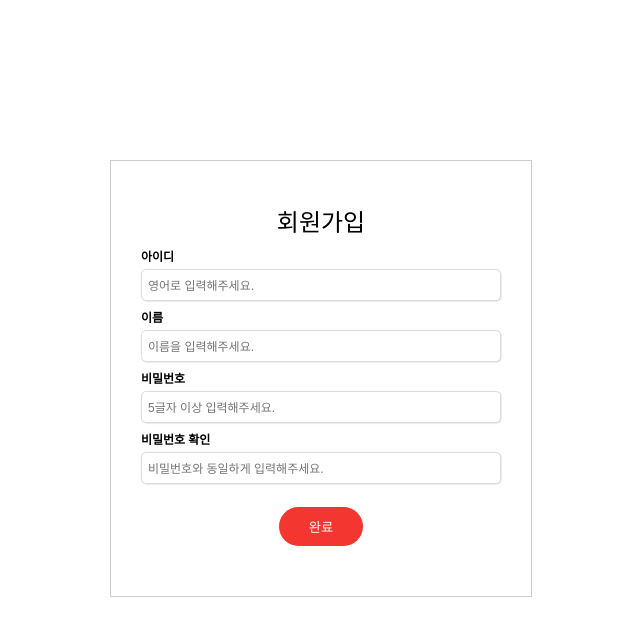
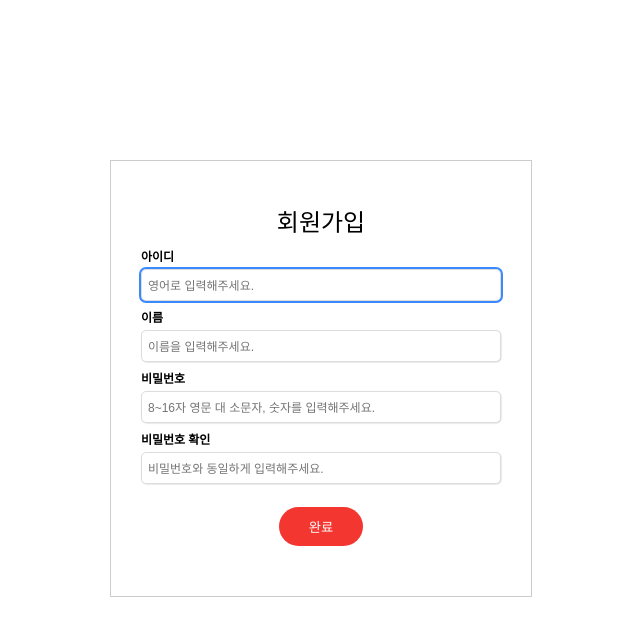
Before and after one commit to KDT1-FE/Y_FE_Toy2, a React (Vite) app: page /signup in a window 1280 px wide. Shown: the top 636 px of the page, without its empty margins (319-959 px from the left). Built offline with nearby package versions, Linux system fonts and the light colour scheme.

Commit message:
Feat: Finish SignUp page

```diff
--- a/src/components/FormInput/FormInput.tsx
+++ /dev/null
@@ -1,43 +0,0 @@
-import styled from "styled-components";
-
-function FormInput({ id, label, inputProps }) {
-  return (
-    <FormInputContainer>
-      <InputLabel htmlFor={id}>{label}</InputLabel>
-      <Input id={id} {...inputProps} />
-    </FormInputContainer>
-  );
-}
-
-export default FormInput;
-
-const FormInputContainer = styled.div`
-  width: 100%;
-  display: flex;
-  flex-direction: column;
-  gap: 6px;
-  justify-content: center;
-`;
-
-const InputLabel = styled.label`
-  font-size: 12px;
-  font-weight: 700;
-`;
-
-const Input = styled.input`
-  font-size: 16px;
-  padding: 6px;
-  margin-bottom: 3px;
-  border: 1px solid #dddddd;
-  box-shadow: rgba(0, 0, 0, 0.15) 0.5px 0.5px 1px;
-  border-radius: 5px;
-  outline: none;
-
-  &::placeholder {
-    font-size: 12px;
-  }
-
-  &:focus {
-    outline: 2px solid #3b89ff;
-  }
-`;
--- a/src/components/SignUpForm/SignUpForm.tsx
+++ b/src/components/SignUpForm/SignUpForm.tsx
@@ -1,17 +1,38 @@
 import styled from "styled-components";
-import FormInput from "../FormInput/FormInput";
+import FormInput from "../SignUpInput/SignUpInput";
 import { FormInputBtn } from "../FormInputBtn/FormInputBtn";
+import { useState } from "react";
 
-export const SignUpForm = () => {
+const initialErrorData: ErrorDataType = {
+  id: "",
+  name: "",
+  pw: "",
+  confirmPw: ""
+};
+
+const initialFormData = {
+  id: "",
+  name: "",
+  pw: "",
+  confirmPw: ""
+};
+
+function SignUpForm() {
+  const [errorData, setErrorData] = useState(initialErrorData);
+  const [formData, setFormData] = useState(initialFormData);
   const handleSubmit = (e: React.FormEvent) => {
     e.preventDefault();
-    console.log("#");
   };
+
   return (
     <SignUpContainer onSubmit={handleSubmit}>
       <FormInput
         id={"id"}
         label={"아이디"}
+        formData={formData}
+        setFormData={setFormData}
+        errorData={errorData}
+        setErrorData={setErrorData}
         inputProps={{
           type: "text",
           placeholder: "영어로 입력해주세요."
@@ -20,6 +41,10 @@ export const SignUpForm = () => {
       <FormInput
         id={"name"}
         label={"이름"}
+        formData={formData}
+        setFormData={setFormData}
+        errorData={errorData}
+        setErrorData={setErrorData}
         inputProps={{
           type: "text",
           placeholder: "이름을 입력해주세요."
@@ -28,14 +53,22 @@ export const SignUpForm = () => {
       <FormInput
         id={"pw"}
         label={"비밀번호"}
+        formData={formData}
+        setFormData={setFormData}
+        errorData={errorData}
+        setErrorData={setErrorData}
         inputProps={{
           type: "password",
-          placeholder: "5글자 이상 입력해주세요."
+          placeholder: "8~16자 영문 대 소문자, 숫자를 입력해주세요."
         }}
       />
       <FormInput
         id={"confirmPw"}
         label={"비밀번호 확인"}
+        formData={formData}
+        setFormData={setFormData}
+        errorData={errorData}
+        setErrorData={setErrorData}
         inputProps={{
           type: "password",
           placeholder: "비밀번호와 동일하게 입력해주세요."
@@ -44,7 +77,38 @@ export const SignUpForm = () => {
       <FormInputBtn value={"완료"} />
     </SignUpContainer>
   );
-};
+}
+
+export default SignUpForm;
+
+export interface FormInputPropsType {
+  id: string;
+  label: string;
+  formData: FormDataType;
+  setFormData: (data: FormDataType) => void;
+  errorData: ErrorDataType;
+  setErrorData: (error: ErrorDataType) => void;
+  inputProps: {
+    type: string;
+    placeholder: string;
+  };
+}
+
+interface FormDataType {
+  id: string;
+  name: string;
+  pw: string;
+  confirmPw: string;
+  [key: string]: string;
+}
+
+export interface ErrorDataType {
+  id: string;
+  name: string;
+  pw: string;
+  confirmPw: string;
+  [key: string]: string | true;
+}
 
 const SignUpContainer = styled.form`
   display: flex;
--- /dev/null
+++ b/src/components/SignUpInput/SignUpInput.tsx
@@ -0,0 +1,123 @@
+import { useEffect, useRef } from "react";
+import styled from "styled-components";
+import { ErrorDataType, FormInputPropsType } from "../SignUpForm/SignUpForm";
+
+const ID_REGEX = new RegExp("[A-Za-z]{5,20}"); // 5~20글자 영문자만 입력 가능
+const PW_REGEX = new RegExp("^[A-Za-z0-9]{8,16}$"); // 8~16글자 영문자, 숫자만 입력 가능
+const NAME_REGEX = new RegExp("^[A-Za-z가-힣]{2,}$"); // 2글자 이상 영문자, 한글만 입력 가능
+
+const ERROR_MSG: { [key: string]: string } = {
+  required: "필수 정보입니다.",
+  invalidId: "5~20자의 영문자만 입력 하세요.",
+  invalidName: "2자 이상 영문 대 소문자, 숫자를 입력 하세요.",
+  invalidPw: "8~16자 이상의 영문 대 소문자, 숫자를 입력하세요.",
+  invalidPwCheck: "비밀번호가 일치하지 않습니다."
+};
+
+function SignUpInput({
+  id,
+  label,
+  inputProps,
+  formData,
+  setFormData,
+  errorData,
+  setErrorData
+}: FormInputPropsType) {
+  const inputRef = useRef<HTMLInputElement | null>(null);
+
+  const checkRegex = (inputId: keyof ErrorDataType) => {
+    let result: string | true;
+    const value = formData[inputId];
+    if (value.length === 0) {
+      result = "required";
+    } else {
+      switch (inputId) {
+        case "id":
+          result = ID_REGEX.test(value) ? true : "invalidId";
+          break;
+        case "name":
+          result = NAME_REGEX.test(value) ? true : "invalidName";
+          break;
+        case "pw":
+          result = PW_REGEX.test(value) ? true : "invalidPw";
+          checkRegex("confirmPw");
+          break;
+        case "confirmPw":
+          result = value === formData["pw"] ? true : "invalidPwCheck";
+          break;
+        default:
+          return;
+      }
+    }
+    setErrorData({
+      ...errorData,
+      [inputId]: result
+    });
+  };
+
+  useEffect(() => {
+    if (id === "id" && inputRef.current) {
+      inputRef.current.focus();
+    }
+  }, []);
+
+  return (
+    <SignUpInputContainer>
+      <InputLabel htmlFor={id}>{label}</InputLabel>
+      <Input
+        id={id}
+        ref={inputRef}
+        value={formData[id]}
+        onChange={(e) => setFormData({ ...formData, [id]: e.target.value })}
+        onBlur={() => {
+          checkRegex(id as keyof ErrorDataType);
+        }}
+        required
+        {...inputProps}
+      />
+      <ErrorMessage>
+        {typeof errorData[id] === "string"
+          ? ERROR_MSG[errorData[id] as string]
+          : ""}
+      </ErrorMessage>
+    </SignUpInputContainer>
+  );
+}
+
+export default SignUpInput;
+
+const SignUpInputContainer = styled.div`
+  display: flex;
+  flex-direction: column;
+  width: 100%;
+`;
+
+const InputLabel = styled.label`
+  font-size: 12px;
+  font-weight: 700;
+  margin-bottom: 6px;
+`;
+
+const Input = styled.input`
+  font-size: 16px;
+  padding: 6px;
+  margin-bottom: 3px;
+  border: 1px solid #dddddd;
+  box-shadow: rgba(0, 0, 0, 0.15) 0.5px 0.5px 1px;
+  border-radius: 5px;
+  outline: none;
+
+  &::placeholder {
+    font-size: 12px;
+  }
+
+  &:focus {
+    outline: 2px solid #3b89ff;
+  }
+`;
+
+const ErrorMessage = styled.p`
+  font-size: 10px;
+  color: red;
+  font-weight: 500;
+`;
--- a/src/pages/SignUp/SignUp.tsx
+++ b/src/pages/SignUp/SignUp.tsx
@@ -1,5 +1,5 @@
 import styled from "styled-components";
-import { SignUpForm } from "../../components/SignUpForm/SignUpForm";
+import SignUpForm from "../../components/SignUpForm/SignUpForm";
 
 function SignUp() {
   return (
```
Also changed, not shown: src/components/LoginForm/LoginForm.tsx (+2 -18 lines).
